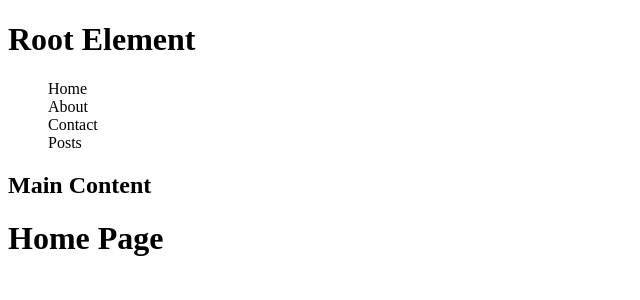
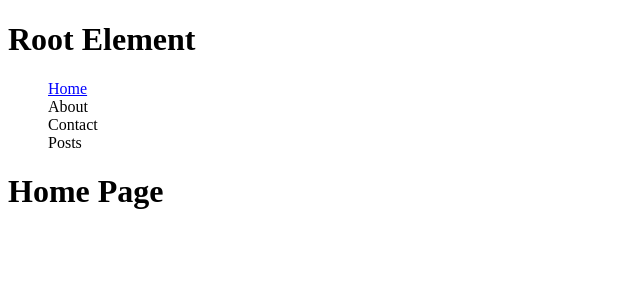
Before and after one commit to NemishteAnushka/react_router_dom, a React (Vite) app in the folder react-router-dom/: page / in a window 1280 px wide. Shown: the top 300 px of the page, without its empty margins (0-640 px from the left). Built offline with nearby package versions, Linux system fonts and the light colour scheme.

Commit message:
usecase of navlink

```diff
--- a/react-router-dom/src/index.css
+++ b/react-router-dom/src/index.css
@@ -5,7 +5,14 @@ a{
 ul{
     list-style-type: none;
 }
-a:hover{
+/* a:hover{
+    text-decoration: underline;
+    color: blue;
+} */
+.active{
+    color : red
+}
+.activeNav{
     text-decoration: underline;
     color: blue;
 }
--- a/react-router-dom/src/layout/RootElement.jsx
+++ b/react-router-dom/src/layout/RootElement.jsx
@@ -1,5 +1,5 @@
 import React from "react";
-import { Link, Outlet } from "react-router-dom";
+import { Link, NavLink, Outlet } from "react-router-dom";
 
 function RootElement() {
   return (
@@ -7,7 +7,7 @@ function RootElement() {
       <h1>Root Element</h1>
       <nav>
         <ul>
-          <Link to={"/"}>
+          {/* <Link to={"/"}>
             <li>Home</li>
           </Link>
           <Link to={"about"}>
@@ -19,11 +19,46 @@ function RootElement() {
           </Link>
           <Link to={"posts"}>
             <li>Posts</li>
-          </Link>
+          </Link> */}
+
+          {/* NavLink */}
+          {/* A special version of the <Link> that will add styling attributes(class=active) to the rendered element when it matches the current URL. with this active class we can style our link when they are in active state. active class keep highlighted */}
+          <NavLink
+            to={"/"}
+            className={(obj) => {
+              return obj.isActive ? "activeNav" : null;
+            }}
+          >
+            <li>Home</li>
+          </NavLink>
+          <NavLink
+            to={"about"}
+            className={(obj) => {
+              return obj.isActive ? "activeNav" : null;
+            }}
+          >
+            <li>About</li>
+          </NavLink>
+
+          <NavLink
+            to={"contact"}
+            className={(obj) => {
+              return obj.isActive ? "activeNav" : null;
+            }}
+          >
+            <li>Contact</li>
+          </NavLink>
+          <NavLink
+            to={"posts"}
+            className={(obj) => {
+              return obj.isActive ? "activeNav" : null;
+            }}
+          >
+            <li>Posts</li>
+          </NavLink>
         </ul>
       </nav>
       <main>
-        <h2>Main Content</h2>
         <Outlet />
       </main>
     </div>
```
